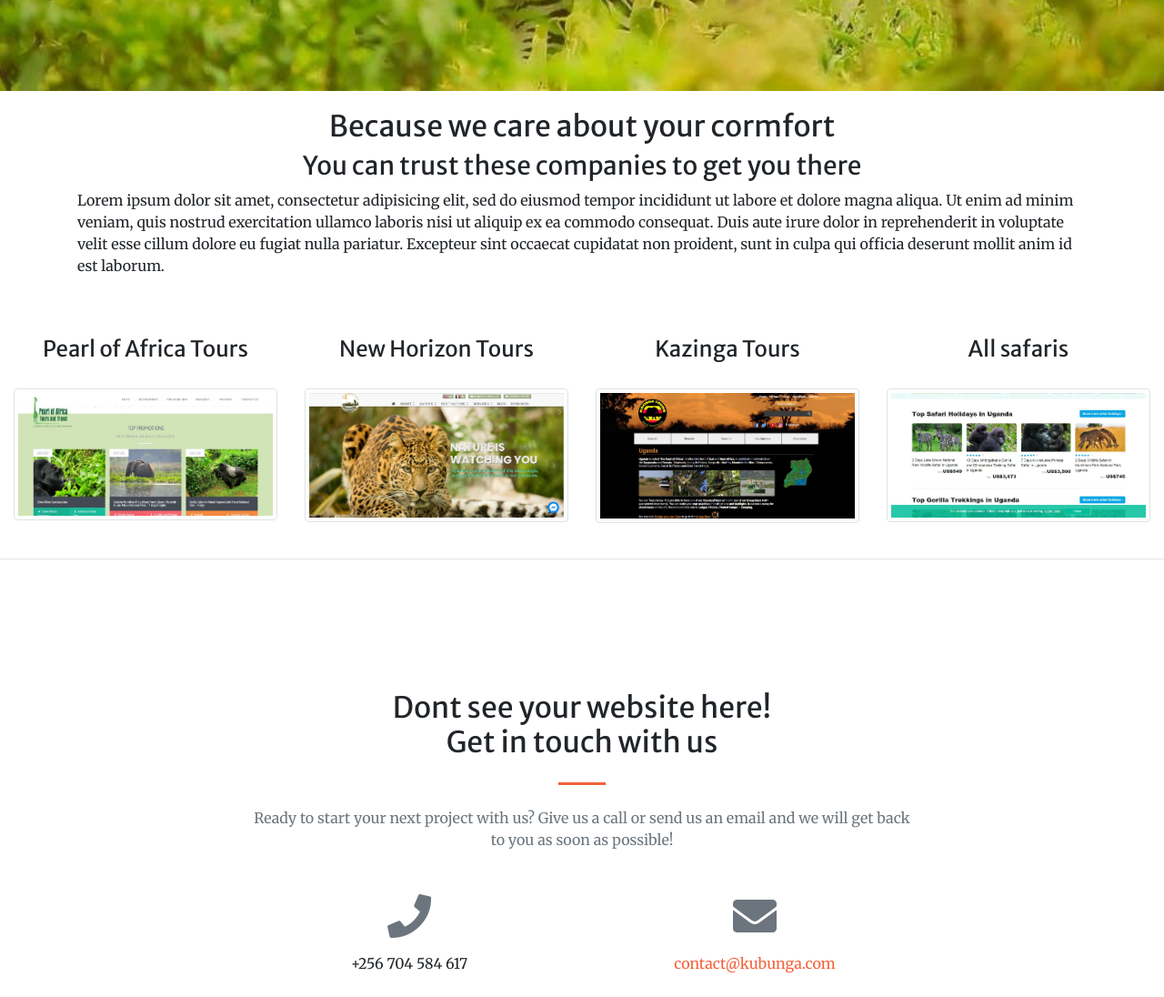
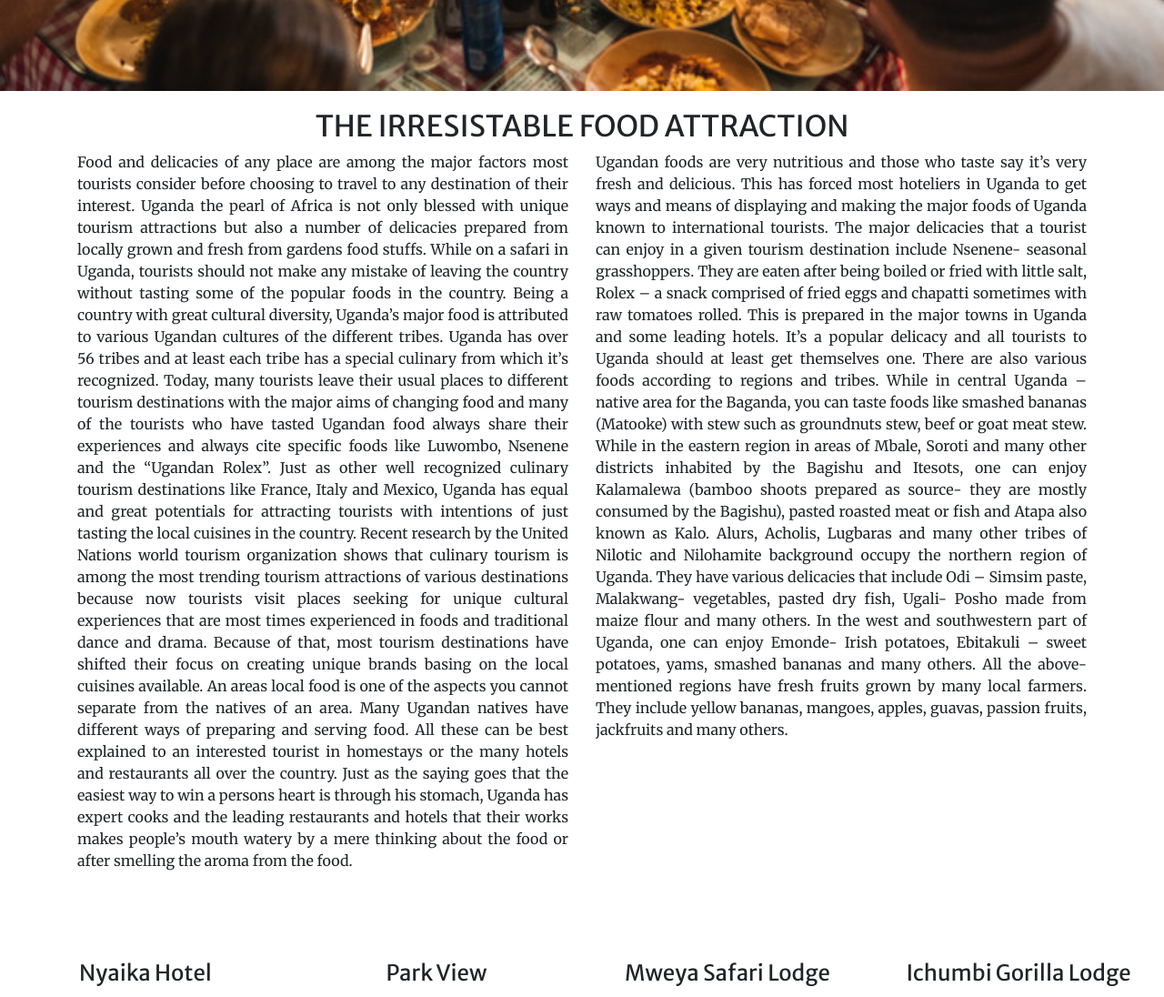
Before and after one commit to kubunga/kubunga, a website with bundled scripts: page food.html in a window 1280 px wide. Shown: the part 700-1796 px from the top of the page at 91% size. Built offline with nearby package versions, Linux system fonts and the light colour scheme.

Commit message:
more changes made to the html files

```diff
--- a/food.html
+++ b/food.html
@@ -8,7 +8,7 @@
   <meta name="description" content="">
   <meta name="author" content="">
 
-  <title>Travel</title>
+  <title>Cuisine</title>
 
   <link href="https://fonts.googleapis.com/css?family=Dancing+Script&display=swap" rel="stylesheet">
 
@@ -35,6 +35,19 @@
 
   <!-- Custom CSS -->
   <link href="css/stylish-portfolio.min.css" rel="stylesheet">
+
+  <style type="text/css">
+    header.masthead{
+  background-image: url("img/cuisine.jpg") !important;
+  padding-top: 10rem;
+  padding-bottom: calc(10rem - 72px);
+  background: linear-gradient(to bottom, rgba(92, 77, 66, 0.5) 0%, rgba(92, 77, 66, 0.5) 100%);
+  background-position: center;
+  background-repeat: no-repeat;
+  background-attachment: scroll;
+  background-size: cover;
+    }
+  </style>
 
 </head>
 
@@ -84,57 +97,95 @@
 
   </header>
       <div class="container text-center" style="padding-top: 20px;">
-        <h2>Because we care about your cormfort</h2>
+        <h2>THE IRRESISTABLE FOOD ATTRACTION</h2>
 
       </div>
       <div class="container">
-        <h3 class="text-center">You can trust these companies to get you there</h3>
-        <p>Lorem ipsum dolor sit amet, consectetur adipisicing elit, sed do eiusmod
-        tempor incididunt ut labore et dolore magna aliqua. Ut enim ad minim veniam,
-        quis nostrud exercitation ullamco laboris nisi ut aliquip ex ea commodo
-        consequat. Duis aute irure dolor in reprehenderit in voluptate velit esse
-        cillum dolore eu fugiat nulla pariatur. Excepteur sint occaecat cupidatat non
-        proident, sunt in culpa qui officia deserunt mollit anim id est laborum.</p>
+        <div class="row">
+          <div class="col-md-6">
+            <p class="text-justify">
+            Food and delicacies of any place are among the major factors most tourists consider before choosing to travel to any destination of their interest. Uganda the pearl of Africa is not only blessed with unique tourism attractions but also a number of delicacies prepared from locally grown and fresh from gardens food stuffs. While on a safari in Uganda, tourists should not make any mistake of leaving the country without tasting some of the popular foods in the country.
+
+            Being a country with great cultural diversity, Uganda’s major food is attributed to various Ugandan cultures of the different tribes. Uganda has over 56 tribes and at least each tribe has a special culinary from which it’s recognized.
+
+            Today, many tourists leave their usual places to different tourism destinations with the major aims of changing food and many of the tourists who have tasted Ugandan food always share their experiences and always cite specific foods like Luwombo, Nsenene and the “Ugandan Rolex”. Just as other well recognized culinary tourism destinations like France, Italy and Mexico, Uganda has equal and great potentials for attracting tourists with intentions of just tasting the local cuisines in the country.
+            Recent research by the United Nations world tourism organization shows that culinary tourism is among the most trending tourism attractions of various destinations because now tourists visit places seeking for unique cultural experiences that are most times experienced in foods and traditional dance and drama. Because of that, most tourism destinations have shifted their focus on creating unique brands basing on the local cuisines available.
+
+            An areas local food is one of the aspects you cannot separate from the natives of an area. Many Ugandan natives have different ways of preparing and serving food. All these can be best explained to an interested tourist in homestays or the many hotels and restaurants all over the country.
+
+            Just as the saying goes that the easiest way to win a persons heart is through his stomach, Uganda has expert cooks and the leading restaurants and hotels that their works makes people’s mouth watery by a mere thinking about the food or after smelling the aroma from the food.
+          </p>
+          </div>
+            <div class="col-md-6">
+            <p class="text-justify">
+
+
+            Ugandan foods are very nutritious and those who taste say it’s very fresh and delicious. This has forced most hoteliers in Uganda to get ways and means of displaying and making the major foods of Uganda known to international tourists.
+
+            The major delicacies that a tourist can enjoy in a given tourism destination include Nsenene- seasonal grasshoppers. They are eaten after being boiled or fried with little salt, Rolex – a snack comprised of fried eggs and chapatti sometimes with raw tomatoes rolled. This is prepared in the major towns in Uganda and some leading hotels. It’s a popular delicacy and all tourists to Uganda should at least get themselves one.
+
+            There are also various foods according to regions and tribes. While in central Uganda – native area for the Baganda, you can taste foods like smashed bananas (Matooke) with stew such as groundnuts stew, beef or goat meat stew.
+
+            While in the eastern region in areas of Mbale, Soroti and many other districts inhabited by the Bagishu and Itesots, one can enjoy Kalamalewa (bamboo shoots prepared as source- they are mostly consumed by the Bagishu), pasted roasted meat or fish and Atapa also known as Kalo.
+
+            Alurs, Acholis, Lugbaras and many other tribes of Nilotic and Nilohamite background occupy the northern region of Uganda. They have various delicacies that include Odi – Simsim paste, Malakwang- vegetables, pasted dry fish, Ugali- Posho made from maize flour and many others.
+
+            In the west and southwestern part of Uganda, one can enjoy Emonde- Irish potatoes, Ebitakuli – sweet potatoes, yams, smashed bananas and many others. All the above-mentioned regions have fresh fruits grown by many local farmers. They include yellow bananas, mangoes, apples, guavas, passion fruits, jackfruits and many others.
+          </p>
+          </div>
+
+
+
+        </div>
+
+        <div class="row col-md-6">
+          <p class="text-justify">
+
+          </p>
+        </div>
+        <p class="text-justify">
+
+</p>
       </div>
         <div class="container-fluid" style="padding-top: 50px; padding-bottom: 20px;">
 
     <div class="row">
       <div class="col-md-3 text-center">
-        <h4>Pearl of Africa Tours</h4>
+        <h4>Nyaika Hotel</h4>
       </div>
       <div class="col-md-3 text-center">
-        <h4>New Horizon Tours </h4>
+        <h4>Park View</h4>
       </div>
       <div class="col-md-3 text-center">
-        <h4>Kazinga Tours</h4>
+        <h4>Mweya Safari Lodge</h4>
       </div>
        <div class="col-md-3 text-center">
-        <h4>All safaris</h4>
+        <h4>Ichumbi Gorilla Lodge</h4>
       </div>
     </div>
   </div>
-      <div class="container-fluid">
+   <div class="container-fluid">
       <div class="row">
         <div class="col-lg-3">
-          <a href="https://www.visituganda.com" target="_blank">
-            <img class="img-thumbnail animated bounce" src="./img/travel/pearl.jpg" >
+          <a href="http://www.nyaika.hhghotel.com/" target="_blank">
+            <img class="img-thumbnail animated bounce" src="./img/hotels/nyaika.jpg" >
           </a>
           <br><br>
         </div>
         <div class="col-lg-3">
-          <a href="https://www.uwec.ug" target="_blank">
-            <img class="img-thumbnail animated bounce delay-2s" src="./img/travel/horizon.jpg" >
+          <a href="https://parkviewsafarilodge.com/" target="_blank">
+            <img class="img-thumbnail animated bounce delay-2s" src="./img/hotels/parkview.jpg" >
           </a>
           <br><br>
         </div>
          <div class="col-lg-3">
-          <a href="https://www.tugata.com" target="_blank">
-          <img class="img-thumbnail animated bounce delay-3s" src="./img/travel/kazinga.jpg">
+          <a href="https://mweyalodge.com/" target="_blank">
+          <img class="img-thumbnail animated bounce delay-3s" src="./img/hotels/queenelizabeth.jpg">
         </a>
         </div>
         <div class="col-lg-3">
-          <a href="https://www.tugata.com" target="_blank">
-          <img class="img-thumbnail animated bounce delay-3s" src="./img/travel/safari.jpg">
+          <a href="http://ichumbigorillalodge.com/our-cottages" target="_blank">
+          <img class="img-thumbnail animated bounce delay-3s" src="./img/hotels/ichumbi.jpg">
         </a>
         </div>
 
```
